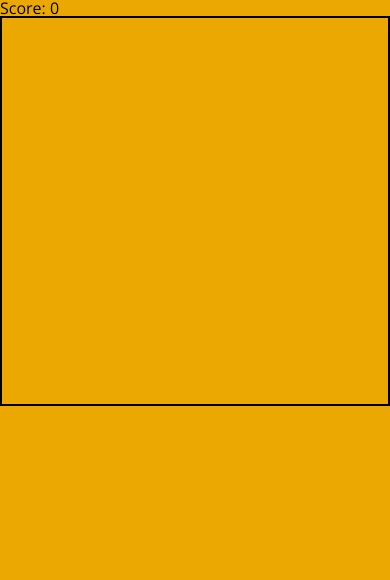
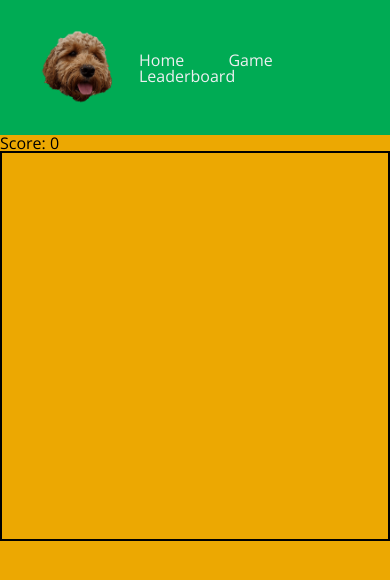
Before and after one commit to littlepawcoding/dog-quiz-game, a plain HTML site: page game.html in a window 390 px wide. Drawn offline with nearby package versions, Linux system fonts and the light colour scheme.

Commit message:
created a full web nav
Need to work out how to incorporate the mobile nav

```diff
--- a/css/style.css
+++ b/css/style.css
@@ -10,11 +10,48 @@
 
 * {
   box-sizing: border-box;
+  margin: 0;
+  padding: 0;
 }
 
 body {
   background-color: #eca802;
   font-family: "Open Sans", sans-serif;
+}
+
+/* main nav styles */
+img {
+  width: 80px;
+  height: auto;
+}
+li,
+a {
+  font-size: 16px;
+  color: #edf0f1;
+  text-decoration: none;
+}
+header {
+  display: flex;
+  justify-content: space-between;
+  align-items: center;
+  padding: 30px 10%;
+  background-color: #00ab54;
+}
+.logo {
+  cursor: pointer;
+}
+.nav-links {
+  list-style: none;
+}
+.nav-links li {
+  display: inline-block;
+  padding: 0px 20px;
+}
+.nav-links li a {
+  transition: all 0.3s ease 0s;
+}
+.nav-links li a:hover {
+  color: #b0413e;
 }
 
 /* MOBILE STYLES */
--- a/game.html
+++ b/game.html
@@ -24,6 +24,15 @@
   </head>
   <body id="body">
     <header>
+      <img class="logo" src="img/dug.png" alt="logo" />
+      <nav>
+        <ul class="nav-links">
+          <li><a href="#">Home</a></li>
+          <li><a href="#">Game</a></li>
+          <li><a href="#">Leaderboard</a></li>
+        </ul>
+      </nav>
+
       <!-- Just commenting out the mobile nav while I work out how to do the main nav -->
       <!-- <nav class="topnav">
         <a href="#home" class="active">logo</a>
```
